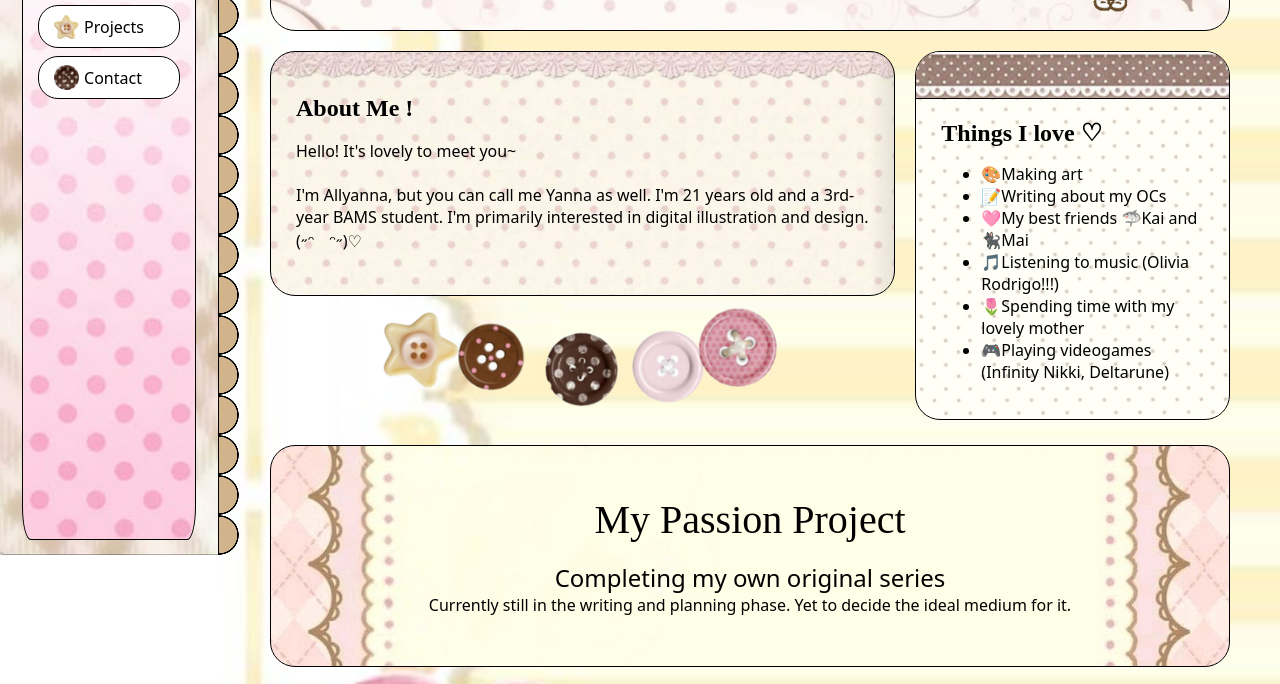
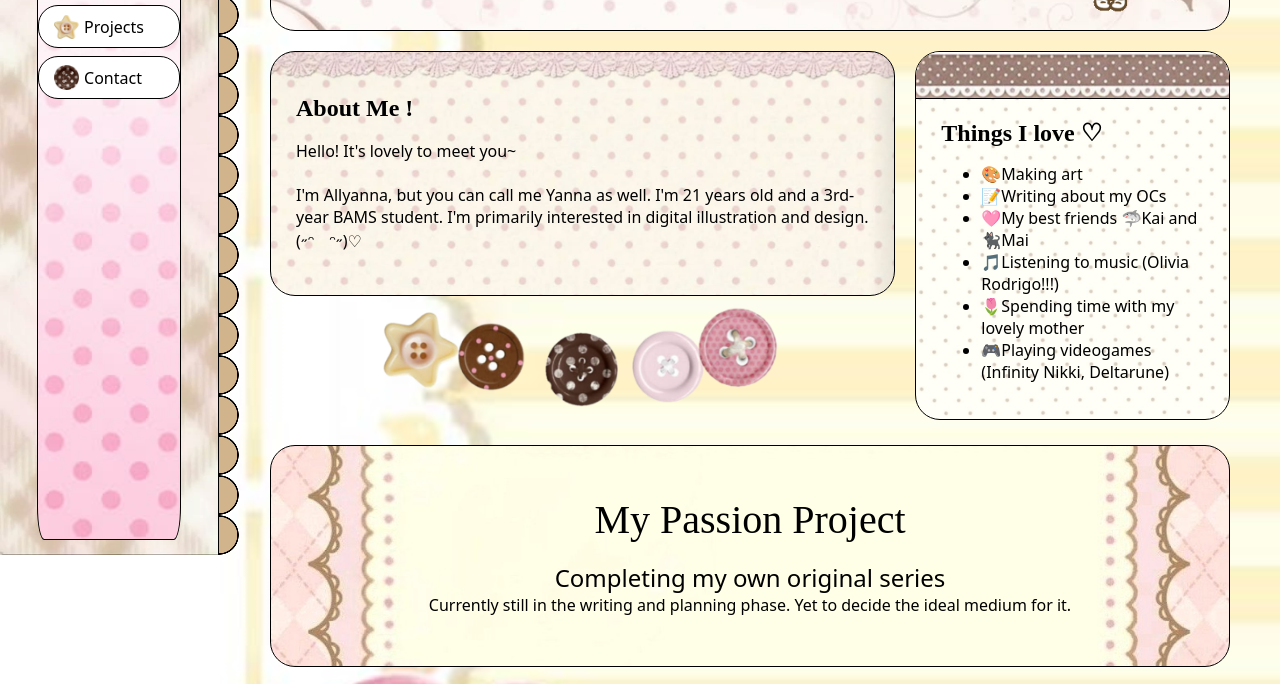
Before and after one commit to acfrancisco/mypage, a plain HTML site: page index.html in a window 1280 px wide. Shown: the part 245-929 px from the top of the page. Drawn offline with Linux system fonts and the light colour scheme; a web font is replaced by a local one.

Commit message:
Add files via upload

```diff
--- a/styles.css
+++ b/styles.css
@@ -44,7 +44,7 @@
     background-image: url(nav-box.jpg);
     background-size: cover;
     background-color: tan;
-    padding: 15px 15px;
+    padding: 15px 0px;
     border: 1.5px solid #000;
     border-radius: 5%;
     /* button spacing */
```
